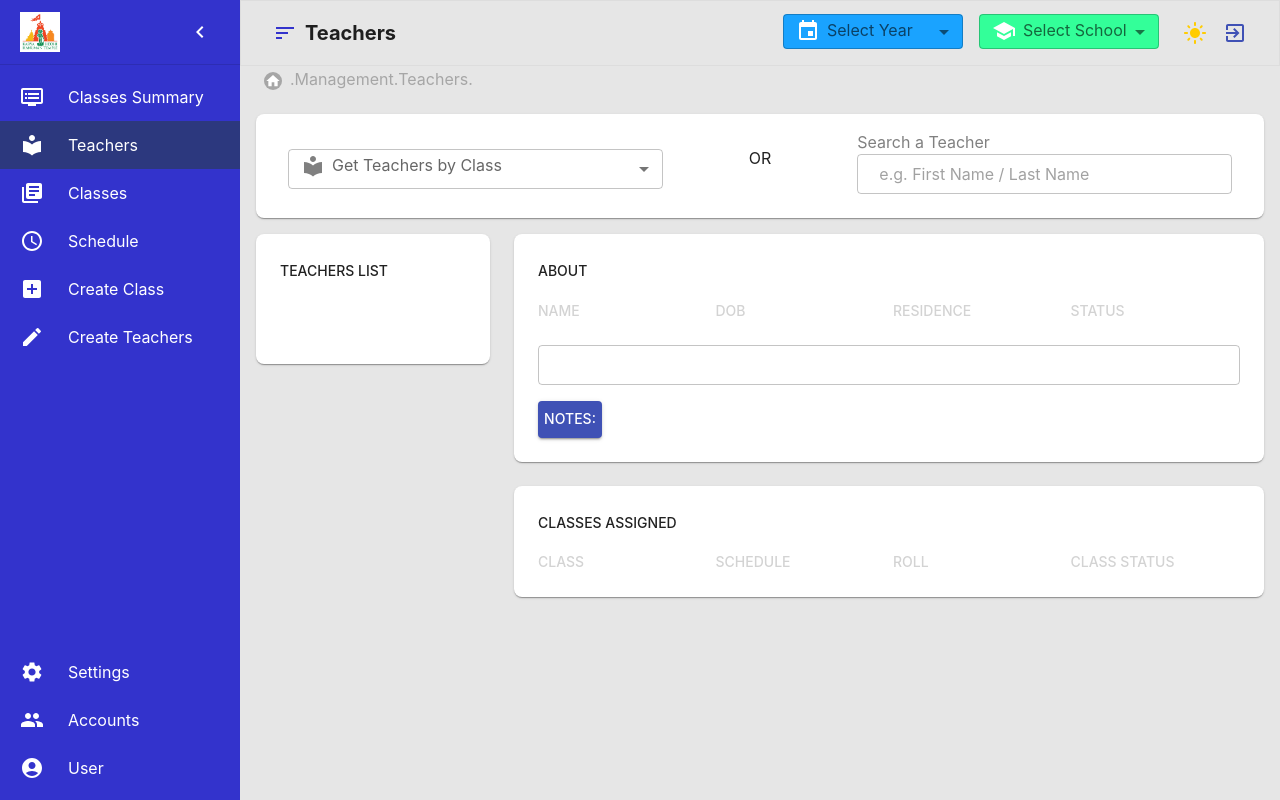
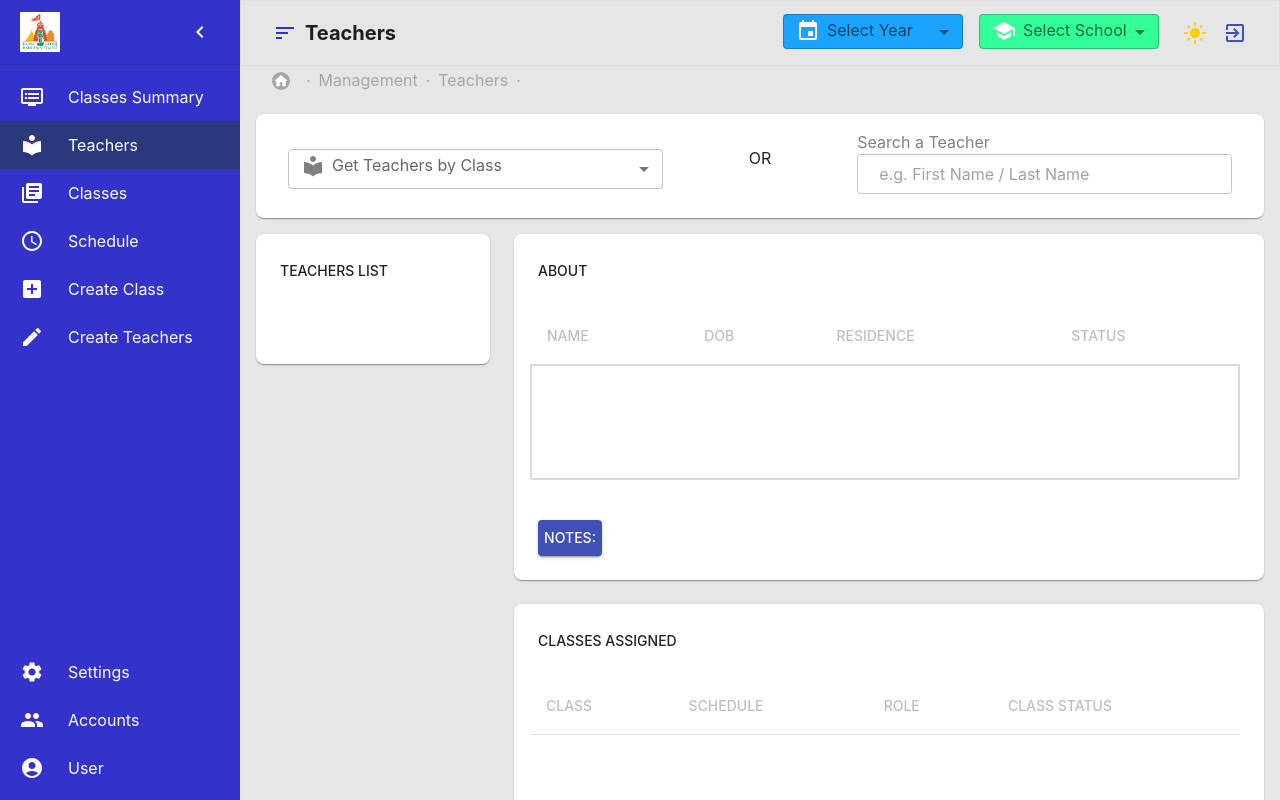
Before and after one commit to Pranavkotesh/Classes-Management-App, a React (Create React App) app in the folder web/classes-management/: page /teachers in a window 1280 px wide. Built offline with nearby package versions, Linux system fonts and the light colour scheme.

Commit message:
-table component added

```diff
--- a/web/classes-management/src/features/classes/ClassMain.jsx
+++ b/web/classes-management/src/features/classes/ClassMain.jsx
@@ -1,18 +1,13 @@
 import React, { useState } from "react";
-import { Grid, Typography } from "@mui/material";
+import { Grid } from "@mui/material";
 import AppCard from "../../shared/components/app-card/AppCard";
 import AppLayout from "../../shared/components/app-layout/AppLayout";
 import BoxElement from "../../shared/components/app-box-component/AppBoxComponent";
-import AppTextInput from "../../shared/components/app-text-input/AppTextInput";
 import AppButton from "../../shared/components/app-button/AppButton";
+import AppTable from "../../shared/components/app-table-component/AppTableComponent";
 
-const Heading = ({ heading }) => {
-  return (
-    <Typography variant="subtitle2" color="#bfbfbf" sx={{fontSize:11}}>
-      {heading}
-    </Typography>
-  );
-};
+
+const names =["NAME","SCHEDULE","CAPACITY","REGISTERED / (PAID)","STATUS"]
 
 const ClassMain = () => {
   const [selectedYear, setSelectedYear] = useState("");
@@ -47,26 +42,15 @@ const ClassMain = () => {
                       <Grid
                         container
                         spacing={0}
-                        sx={{ display: { xs: "none", sm: "flex" } }}
+
                       >
-                        <Grid item xs={2}>
+                        <AppTable titles={names}
+                        minHeight='10vh'
+                        color='#bfbfbf'
+                        borderBody="2px solid rgba(217,217,217)"
+                        />
 
-                          <Heading heading='NAME'/>
-                        </Grid>
-                        <Grid item xs={2}>
-                          <Heading heading="SCHEDULE"/>
-                        </Grid>
-                        <Grid item xs={2}>
-                        <Heading heading="CAPACITY"/>
-                        </Grid>
-                        <Grid item xs={3}>
-                        <Heading heading="REGISTERED/(PAID)"/>
-                        </Grid>
-                        <Grid item xs={1}>
-                          <Heading heading="STATUS"/>
-                        </Grid>
                       </Grid>
-                      <AppTextInput rows={4} />
                       <Grid item xs={1}>
                       <AppButton
                       btnText='notes:'/></Grid>
--- a/web/classes-management/src/features/teachers/TeacherMain.jsx
+++ b/web/classes-management/src/features/teachers/TeacherMain.jsx
@@ -7,6 +7,7 @@ import AppButton from "../../shared/components/app-button/AppButton";
 import BoxElement from "../../shared/components/app-box-component/AppBoxComponent";
 import BasicSelect from "../../shared/components/app-select-box/AppSelectInput";
 import LocalLibraryIcon from "@mui/icons-material/LocalLibrary";
+import AppTable from "../../shared/components/app-table-component/AppTableComponent";
 
 const CLASS_ARRAY = [
   { value: 1, label: "I" },
@@ -21,14 +22,8 @@ const CLASS_ARRAY = [
   { value: 10, label: "X" },
 ];
 
-const Heading = ({ heading }) => {
-  return (
-    <Typography variant="subtitle2" color="lightgrey">
-      {heading}
-    </Typography>
-  );
-};
-
+const names =["NAME","DOB","RESIDENCE","STATUS"]
+const names2=["CLASS","SCHEDULE","ROLE","CLASS STATUS"]
 const TeacherMain = () => {
   const [searchObj, setSearchObj] = useState({
     class: "",
@@ -36,7 +31,7 @@ const TeacherMain = () => {
   });
   const [selectedYear, setSelectedYear] = useState("");
   const [selectedSchool, setSelectedSchool] = useState("");
-  const [notes, setNotes] = useState("");
+  // const [notes, setNotes] = useState("");
 
   const handleSearchObjChange = (event) => {
     const { name, value } = event.target;
@@ -98,28 +93,11 @@ const TeacherMain = () => {
                 <Grid item xs={12}>
                   <AppCard title="About">
                     <Grid container spacing={1} style={{ paddingTop: 16 }}>
-                      <Grid item xs={3}>
-                        <Heading heading="NAME" />
-                      </Grid>
-                      <Grid item xs={3}>
-                        <Heading heading="DOB" />
-                      </Grid>
-                      <Grid item xs={3}>
-                        <Heading heading="RESIDENCE" />
-                      </Grid>
-                      <Grid item xs={3}>
-                        <Heading heading="STATUS" />
-                      </Grid>
-                      <Grid item xs={12}>
-                        <AppTextInput
-                          name="notes"
-                          label=""
-                          onChange={(event) => setNotes(event.target.value)}
-                          value={notes}
-                          multiline
-                          minRows={3}
-                        />
-                      </Grid>
+                      <AppTable titles={names}
+                      minHeight='10vh'
+                      color='#bfbfbf'
+                      borderBody="2px solid rgba(217,217,217)"
+                      />
                       <Grid item xs={1}>
                         <AppButton btnText="Notes:" />
                       </Grid>
@@ -129,18 +107,12 @@ const TeacherMain = () => {
                 <Grid item xs={12}>
                   <AppCard title="Classes Assigned">
                     <Grid container spacing={1} style={{ paddingTop: 16 }}>
-                      <Grid item xs={3}>
-                        <Heading heading="CLASS" />
-                      </Grid>
-                      <Grid item xs={3}>
-                        <Heading heading="SCHEDULE" />
-                      </Grid>
-                      <Grid item xs={3}>
-                        <Heading heading="ROLL" />
-                      </Grid>
-                      <Grid item xs={3}>
-                        <Heading heading="CLASS STATUS" />
-                      </Grid>
+                      <AppTable titles={names2}
+                      minHeight='0vh'
+                      color='#bfbfbf'
+                      borderBody='white'
+                      />
+
                     </Grid>
                   </AppCard>
                 </Grid>
--- a/web/classes-management/src/shared/components/app-box-component/AppBoxComponent.jsx
+++ b/web/classes-management/src/shared/components/app-box-component/AppBoxComponent.jsx
@@ -1,64 +1,54 @@
 import HomeIcon from "@mui/icons-material/Home";
-import Box from "@mui/material/Box";
 import { IconButton } from "@mui/material";
 import { Typography } from "@mui/material";
 import { makeStyles } from "@mui/styles";
+import Grid from "@mui/material/Grid";
 
 
 function BoxElement({ elementOne, elementTwo,elementThree}) {
   const classes=useStyles()
   return (
-    <Box
-      sx={{
-        backgroundColor: "#e6e6e6",
-        marginLeft: "2vh",
-      }}
-    >
+    <Grid container spacing={1}>
+      <Grid item xs={0} sx={{marginLeft:3}}>
       <IconButton>
-        <HomeIcon
-          sx={{
-            backgroundColor: "#a6a6a6",
-            borderRadius: "50%",
-            padding: "1px",
-            color: "white",
-            fontSize: 18,
-          }}
+      <HomeIcon
+          className={classes.icon}
+          fontSize='18'
         />
       </IconButton>
-      <Typography
-        display="inline"
-        className={classes.typography}
-      >
-        .
-      </Typography>
-      <Typography display="inline" className={classes.typographyText}>{elementOne}</Typography>
-      <Typography
-        display="inline"
-        className={classes.typography}
-      >
-        .
-      </Typography>
-      <Typography display="inline" className={classes.typographyText}>{elementTwo}</Typography>
-      <Typography
-        display="inline"
-        className={classes.typography}
-      >
-        .
-      </Typography>
-      <Typography display="inline" className={classes.typographyText}>{elementThree}</Typography>
-    </Box>
+      </Grid>
+      <Grid item xs={0}><Typography className={classes.typography}>.</Typography></Grid>
+      <Grid item xs={0} ><Typography  className={classes.typographyText}>{elementOne}</Typography></Grid>
+      <Grid item xs={0}><Typography className={classes.typography}>.</Typography></Grid>
+      <Grid item xs={0} ><Typography className={classes.typographyText}>{elementTwo}</Typography></Grid>
+      <Grid item xs={0}><Typography className={classes.typography}>.</Typography></Grid>
+      <Grid item xs={0} ><Typography className={classes.typographyText}>{elementThree}</Typography></Grid>
+
+
+
+    </Grid>
+
   );
 }
 export default BoxElement;
 
 const useStyles = makeStyles(()=>({
+  icon:{
+    backgroundColor: "#a6a6a6",
+            borderRadius: "50%",
+            padding: "1px",
+            color: "white",
+            fontSize:18
+
+  },
 typographyText:{
+  paddingTop:4,
   fontSize:12,
-  color:"#a6a6a6",
+  color:"#a6a6a6"
 },
 typography:{
   fontSize:33,
   color:"#a6a6a6",
-  mx:2
+
 }
 }))
--- a/web/classes-management/src/shared/components/app-button/AppButton.jsx
+++ b/web/classes-management/src/shared/components/app-button/AppButton.jsx
@@ -6,7 +6,7 @@ function AppButton({
   variant,
   type,
   onClick,
-  color,
+
   className,
   startIcon,
   ...rest
@@ -18,7 +18,7 @@ function AppButton({
       onClick={onClick}
       fullWidth
       variant={variant||"contained"}
-      color={color||"primary"}
+      color={"primary"}
       className={className}
       {...rest}
     >
--- /dev/null
+++ b/web/classes-management/src/shared/components/app-table-component/AppTableComponent.jsx
@@ -0,0 +1,25 @@
+import TableHead from '@mui/material/TableHead';
+import TableRow from '@mui/material/TableRow';
+import Paper from '@mui/material/Paper';
+import Table from '@mui/material/Table';
+import TableCell from '@mui/material/TableCell';
+import { TableContainer,TableBody,Grid} from '@mui/material';
+function AppTable({titles,minHeight,color,border,borderBody}){
+
+    return (<TableContainer component={Paper} sx={{boxShadow:0,border:border,mt:2,mb:4}}>
+    <Table >
+      <TableHead >
+        <TableRow>
+            {titles.map((item)=>(<TableCell sx={{color:color||"black"}}>{item}</TableCell>))}
+        </TableRow>
+      </TableHead>
+      <TableBody sx={{border:borderBody}}>
+        <TableCell sx={{border:0}}>
+        <Grid item xs={12} sx={{minHeight:minHeight||130}}></Grid>
+        </TableCell>
+      </TableBody>
+    </Table>
+  </TableContainer>)
+}
+
+export default AppTable;
```
Also changed, not shown: web/classes-management/src/features/classessummary/ClassesSummary.jsx (+7 -25 lines).
